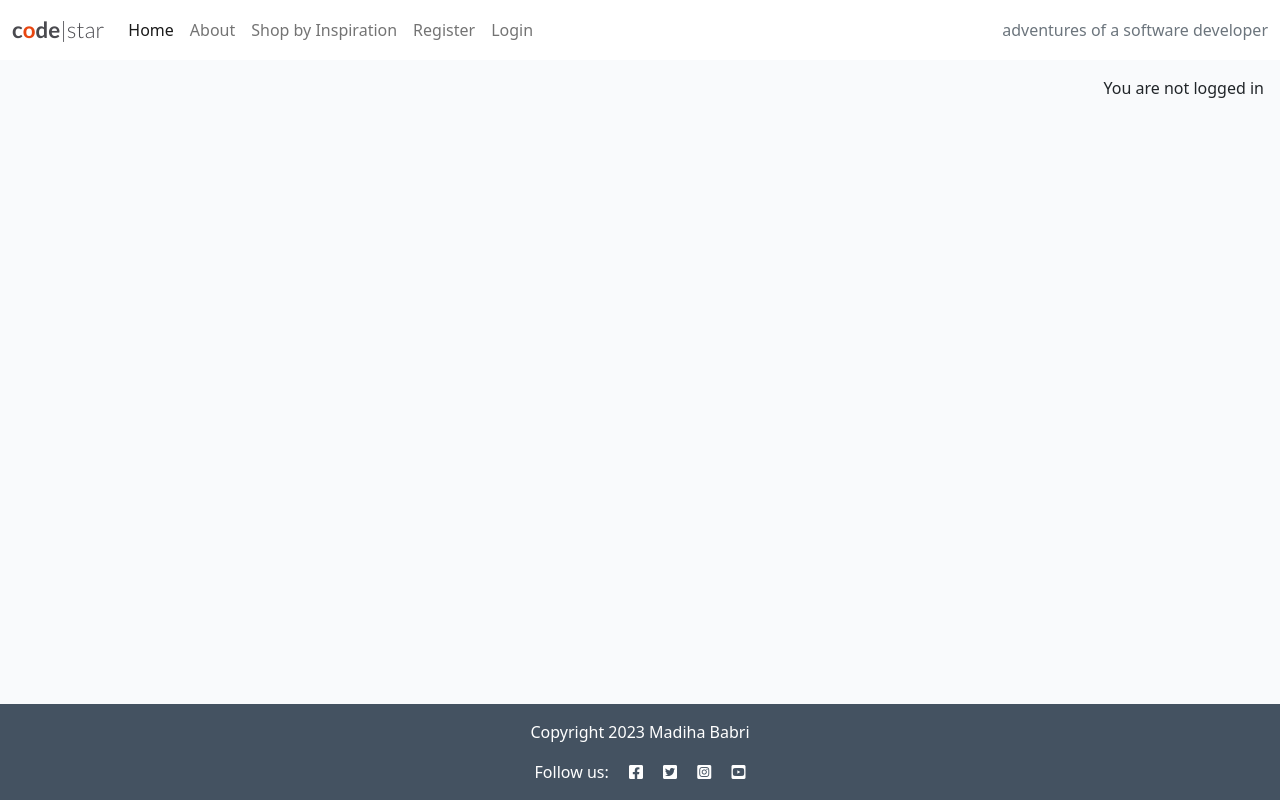
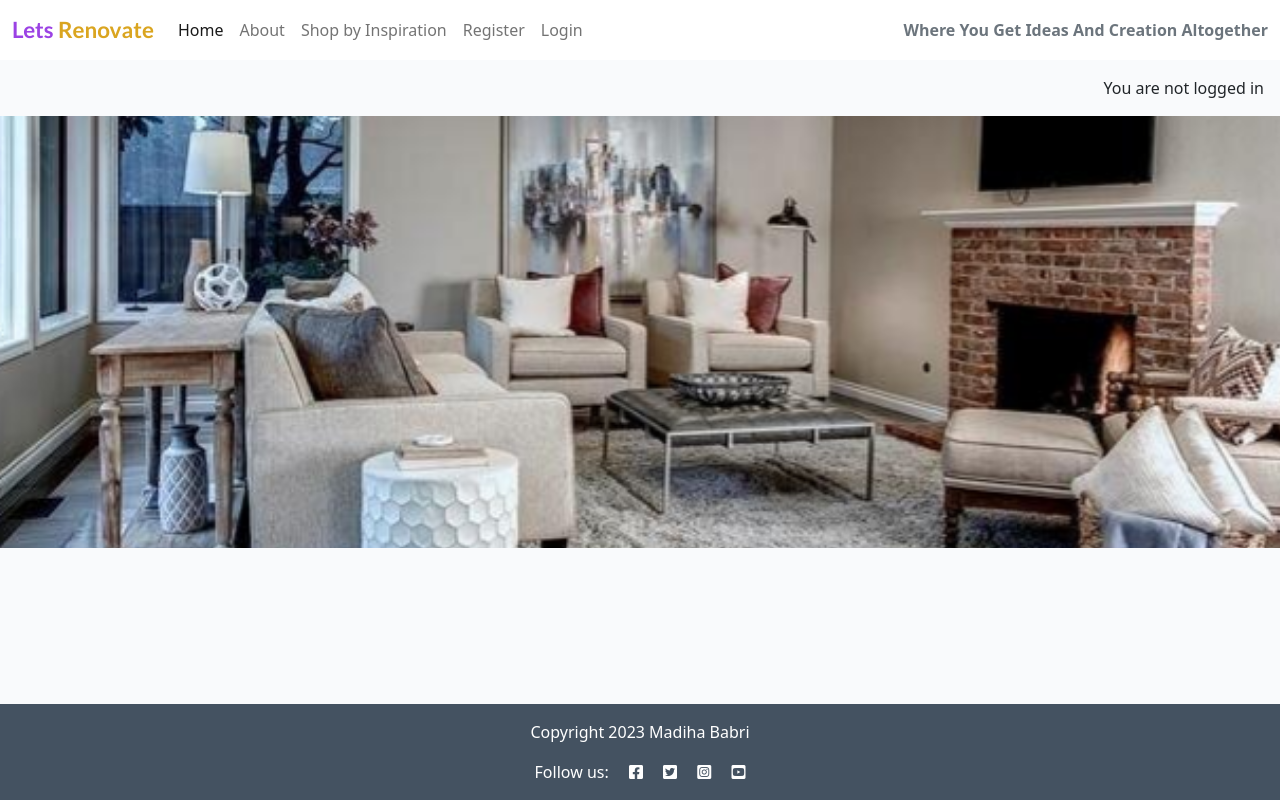
Before and after one commit to Madiha-babri/home-core, a Django app: page / in a window 1280 px wide. Run offline with Django 4.2, Linux system fonts and the light colour scheme; data that the repository does not hold is empty.

Commit message:
styling added  on home page

```diff
--- a/lets_renovate/settings.py
+++ b/lets_renovate/settings.py
@@ -29,7 +29,7 @@ TEMPLATES_DIR = os.path.join(BASE_DIR, 'templates')
 SECRET_KEY = 'django-insecure-q3@xjuna99rngzkzv)ju-y&dq-byq=+8836xw8g_=ir2i43x1)'
 
 # SECURITY WARNING: don't run with debug turned on in production!
-DEBUG = False
+DEBUG = True
 
 ALLOWED_HOSTS = ['8000-madihababri-homecore-snwap9mccen.ws.codeinstitute-ide.net',
                 '.herokuapp.com']
--- a/static/css/style.css
+++ b/static/css/style.css
@@ -1,24 +1,27 @@
 body {
-    background-color: #F9FAFC;
+    background-color: #ac864f;
 }
 
 .brand {
     font-family: Lato, sans-serif;
     font-size: 1.4rem;
     font-weight: 700;
-    color: #4A4A4F;
+    color: #9b42e4;
 }
 
-.red-o {
-    color: #E84610;
+
+.thin-gold {
+    font-weight: 900;
+    color: goldenrod;
 }
 
-.thin {
-    font-weight: 300;
+.navbar-text {
+    font-weight: 600;
+    color: #6e0fbd;
 }
 
 .light-bg {
-    background-color: #fff;
+    background-color: #ac864f;
 }
 
 .dark-bg {
@@ -46,6 +49,62 @@ body {
     background-color: #188181;
 }
 
+/* hero image */
+#hero-outer {
+    height: 54vh;
+    width: 100%;
+    overflow: hidden;
+    position: relative;
+  }
+
+.hero-image {
+    height: 54vh;
+    width: 100%;
+    overflow: hidden;
+    object-fit: cover;
+    /* animating zoom effect on the hero image when loading page */
+    animation-name: hero-zoom;
+    animation-duration: 5s;
+    animation-fill-mode: forwards;
+  }
+
+  /* creating a zoom for the hero image */
+  @keyframes hero-zoom {
+    from {
+      transform: scale(1);
+    }
+
+    to {
+      transform: scale(1.1);
+    }
+  }
+
+
+
+  /* cover text under hero image */
+  .cover-text {
+    background-color: rgba(117, 86, 113, 0.9);
+    font-family: "Quicksand", sans-serif;
+    top: 8vh;
+    padding: 8px 7px 0px 7px;
+    text-align: center;
+    border-radius: 3px;
+    width: 100%;
+  }
+
+  .cover-text > h1 {
+    color: #110c01;
+    padding-top: 8px;
+    font-size: 1.5rem;
+  }
+
+  .cover-text > h2 {
+    color: #161206;
+    padding-top: 10px;
+    padding-bottom: 15px;
+    font-size: 1.2rem;
+    font-weight: 400;
+  }
 .scale {
     width: 100%;
     height: auto;
--- a/templates/base.html
+++ b/templates/base.html
@@ -12,7 +12,7 @@
 <html class="h-100" lang="en">
 
 <head>
-    <title>CodeStar Blog</title>
+    <title>HomeDecoration Blog</title>
     <meta name="viewport" content="width=device-width, initial-scale=1" />
 
     <!-- Google Fonts CSS -->
@@ -37,8 +37,8 @@
     <!-- Navigation -->
     <nav class="navbar navbar-expand-lg navbar-light bg-white">
         <div class="container-fluid">
-            <a class="navbar-brand" href="{% url 'home' %}"><span class="brand">c<span class="red-o">o</span>de<span
-                        class="thin">|star</span></span></a>
+            <a class="navbar-brand" href="{% url 'home' %}"><span class="brand">Lets<span class="thin-gold"> Renovate
+                    </span></span></a>
             <button class="navbar-toggler" type="button" data-bs-toggle="collapse" data-bs-target="#navbarText"
                 aria-controls="navbarText" aria-expanded="false" aria-label="Toggle navigation">
                 <span class="navbar-toggler-icon"></span>
@@ -77,7 +77,7 @@
 
                 </ul>
                 <span class="navbar-text text-muted">
-                    adventures of a software developer
+                    Where You Get Ideas And Creation Altogether
                 </span>
             </div>
         </div>
@@ -103,7 +103,11 @@
         {% else %}
         <p class="text-end m-3">You are not logged in</p>
         {% endif %}
+        <!-- for hero section -->
+        <section id="hero-outer">
+            <img src="{% static 'images/hero-imagehomecore.jpg' %}" class="hero-image" alt="Image of a sitting room with sofas" />
 
+        </section>
         {% block content %}
         <!-- Content Goes here -->
         {% endblock content %}
```
Also changed, not shown: static/images/hero-imagehomecore.jpg (added), 1 other file.
